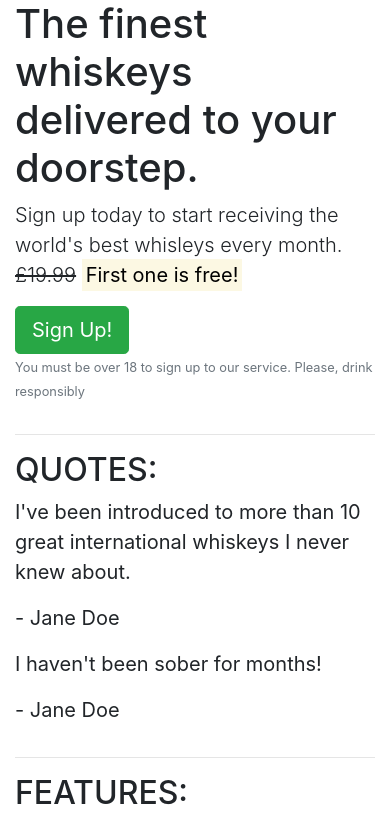
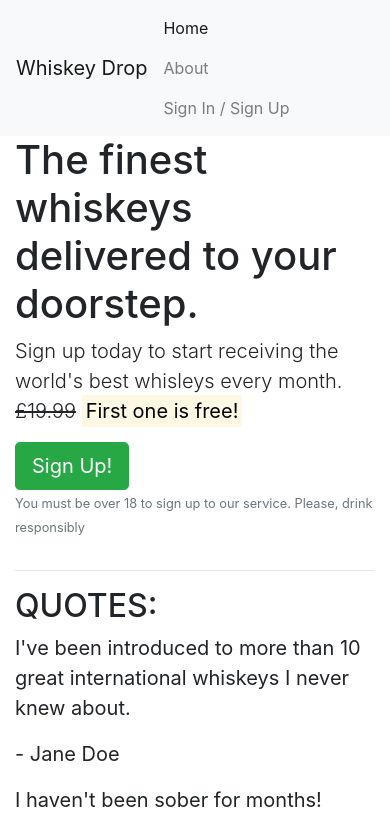
Before and after one commit to dudeguythethird/bootstrap, a plain HTML site: page index.html in a window 390 px wide. Shown: the top 818 px of the page. Drawn offline with nearby package versions, Linux system fonts and the light colour scheme.

Commit message:
adds navigation bar with bootstrap classes, has responsive design for mobile displays

```diff
--- a/index.html
+++ b/index.html
@@ -19,6 +19,27 @@
   </head>
 
   <body>
+    <nav class="navbar navbar-light bg-light navbar-expand-sm">
+      <a href="/" class="navbar-brand">Whiskey Drop</a>
+      <ul class="navbar-nav mr-auto">
+        <li class="active nav-item mr-2">
+          <a href="/" class="nav-link">Home</a>
+        </li>
+        <li class="nav-item mr-2">
+          <a href="/about" class="nav-link">About</a>
+        </li>
+        <li class="nav-item mr-2 d-block d-sm-none">
+          <a href="/login" class="nav-link">Sign In / Sign Up</a>
+        </li>
+      </ul>
+      <div class="d-none d-md-block">
+        <p class="navbar-text my-auto mr-2">
+          <i>Great whiskey delivered to your door!</i>
+        </p>
+        <a href="/login">Sign In / Sign Up</a>
+      </div>
+    </nav>
+
     <article class="container">
       <!--Callout-->
       <div class="row">
```
